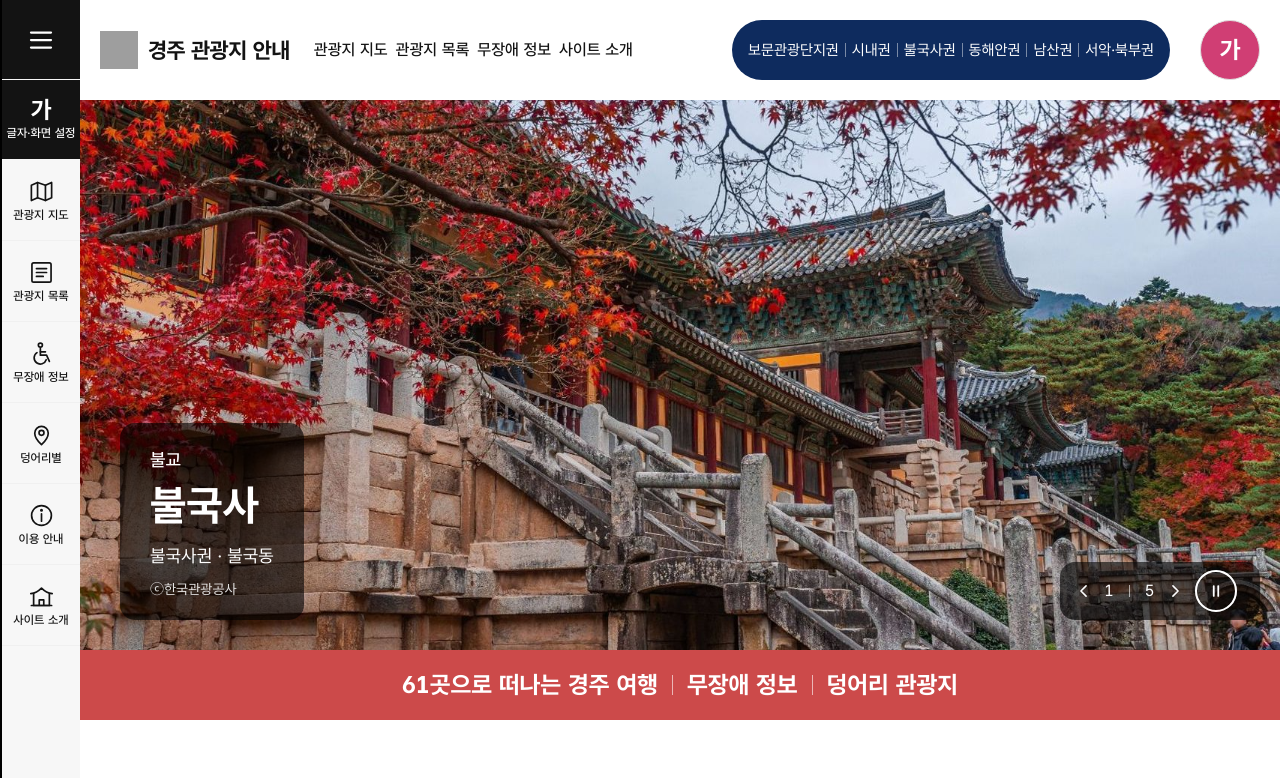
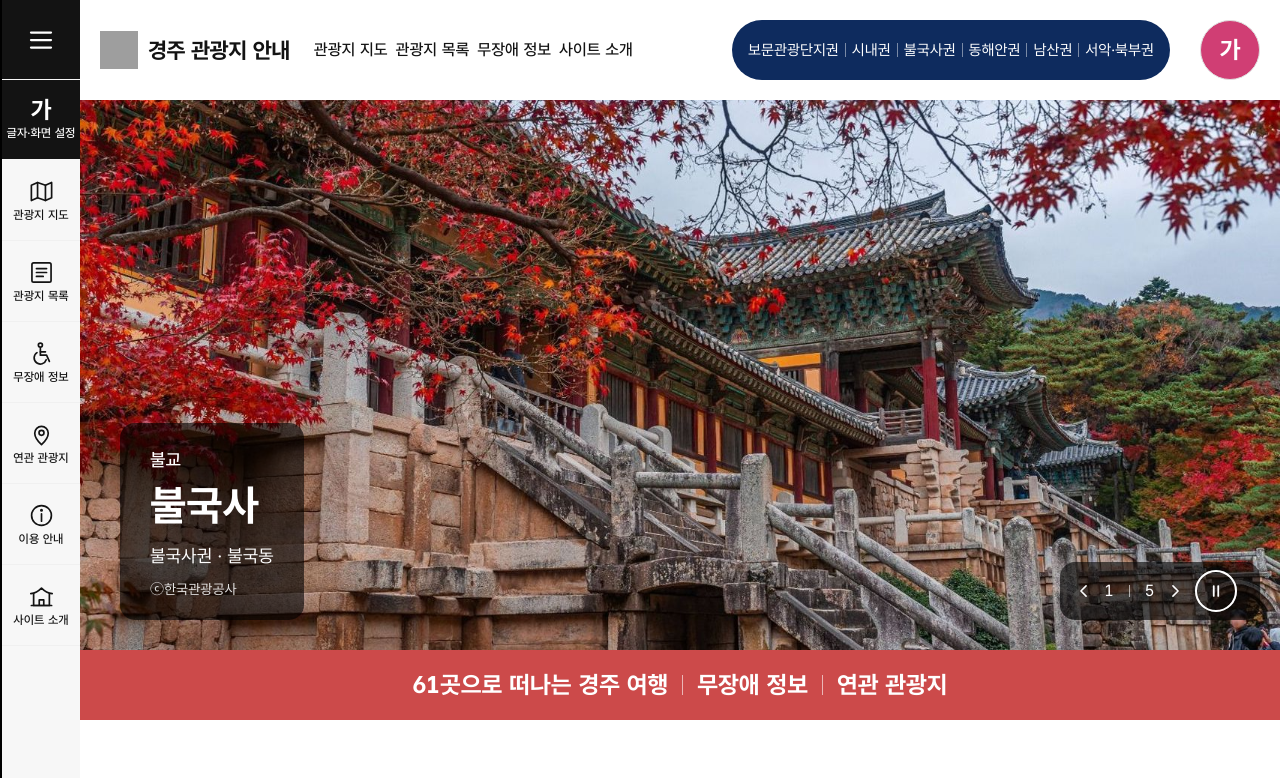
Before and after one commit to noru-0731/sillaforall, a Next.js app: page / in a window 1280 px wide. Shown: the top 778 px of the page. Built offline with nearby package versions, Linux system fonts and the light colour scheme; grey boxes are pictures that could not be loaded.

Commit message:
화면의 '덩어리' 이름을 '연관 관광지'로(사용자 09-27 결정, 데이터랩 '중심-연관 관광지'에서 온 말): 메뉴·왼쪽 막대·첫 쪽 띠·첫 쪽 알약·지도 범례·지도 단추 이름·고르기 aria
Co-Authored-By: Claude Opus 5.5 <noreply@anthropic.com>

```diff
--- a/src/app/page.tsx
+++ b/src/app/page.tsx
@@ -50,7 +50,7 @@ function heroSlides(): HeroSlide[] {
 const BAND = [
   { label: `${places.length}곳으로 떠나는 경주 여행`, href: "/map" },
   { label: "무장애 정보", href: "/barrier-free" },
-  { label: "덩어리 관광지", href: "/list/hub" },
+  { label: "연관 관광지", href: "/list/hub" },
 ];
 
 // 바로가기 줄(궁능: 궁궐안내▲ 왕릉안내 해설안내▲ 관람시간 오시는길). ▲는 눌러서 펼친다.
@@ -58,7 +58,7 @@ const QUICK: QuickItem[] = [
   { label: MENU[0].label, href: MENU[0].href, icon: "map", children: MENU[0].children?.map((c) => ({ label: c.label, href: c.href })) },
   { label: MENU[1].label, href: MENU[1].href, icon: "list" },
   { label: MENU[2].label, href: MENU[2].href, icon: "wheelchair", children: MENU[2].children?.map((c) => ({ label: c.label, href: c.href })) },
-  // 넷째 칸 이름: 예전 '덩어리별 관광지'(점선)를 09-27 점선 1차 정리로 메뉴 이름(ia.ts 2차 메뉴·왼쪽 막대 '덩어리별')으로 바꿨다. 다른 칸도 메뉴 이름이다
+  // 넷째 칸 이름: 예전 '덩어리별 관광지'(점선)를 09-27 점선 1차 정리로 메뉴 이름(ia.ts 2차 메뉴·왼쪽 막대, 09-27 사용자 결정으로 '덩어리별' → '연관 관광지')으로 바꿨다. 다른 칸도 메뉴 이름이다
   { label: MENU[1].children![2].label, href: MENU[1].children![2].href, icon: "hub" },
   { label: "이용 안내", href: "/about/guide", icon: "guide" },
 ];
@@ -97,7 +97,7 @@ function boardLists(): BoardList[] {
   return [
     { key: "listed", label: "무장애 정보가 있는 곳", pill: "정보가 있는 곳", href: "/barrier-free/listed", rows: listed.slice(0, 10).map((p) => row(p)) },
     { key: "unlisted", label: "무장애 정보가 없는 곳", pill: "정보가 없는 곳", href: "/barrier-free/unlisted", rows: unlisted.slice(0, 10).map((p) => row(p)) },
-    { key: "hub", label: "덩어리별", href: "/list/hub", rows: hub.slice(0, 10), hub: true },
+    { key: "hub", label: "연관 관광지", href: "/list/hub", rows: hub.slice(0, 10), hub: true },
     // deck 갈래: 계단 없는 길(테마 쪽 차례 그대로 앞 10곳, 딱지는 권역)
     { key: "stepfree", label: "계단 없는 길", href: STEPFREE_HREF, rows: STEPFREE_PLACES.slice(0, 10).map((q) => row(places.find((p) => p.id === q.id)!)) },
   ];
--- a/src/components/map/AreaKakaoMap.tsx
+++ b/src/components/map/AreaKakaoMap.tsx
@@ -376,8 +376,8 @@ export default function AreaKakaoMap({
           {hubLegend && (
             <li>
               <span className={cn(rs.legSw, a.swOn, a.swEmph)} aria-hidden="true" />
-              {/* 첫 쪽 가운데 띠 이름(점선 없음, 09-27 점선 1차 정리) */}
-              <span>덩어리 관광지</span>
+              {/* 첫 쪽 가운데 띠 이름(09-27 사용자 결정 '연관 관광지') */}
+              <span>연관 관광지</span>
             </li>
           )}
           {sfHere && stepFree && (
--- a/src/components/map/MapExplorer.tsx
+++ b/src/components/map/MapExplorer.tsx
@@ -113,7 +113,7 @@ export default function MapExplorer({
           <div className={s.hubWrap} role="group" aria-labelledby={hubLabelId}>
             <span className={s.hubTit} id={hubLabelId}>
               <Icon name="pin" size={20} strokeWidth={2} />
-              덩어리안내
+              연관 관광지
             </span>
             <ul className={s.hubList}>
               {hubs.map((h) => (
--- a/src/components/map/MapView.tsx
+++ b/src/components/map/MapView.tsx
@@ -813,8 +813,8 @@ export default function MapView({
                   <span className={cn(s.dot, s.dotOn)} />
                 </span>
               </span>
-              {/* 첫 쪽 가운데 띠 이름(점선 없음, 09-27 점선 1차 정리) */}
-              덩어리 관광지
+              {/* 첫 쪽 가운데 띠 이름(09-27 사용자 결정 '연관 관광지') */}
+              연관 관광지
             </li>
           )}
           <li>
--- a/src/components/place-list/HubView.tsx
+++ b/src/components/place-list/HubView.tsx
@@ -14,7 +14,7 @@ export default function HubView({ groups }: { groups: { hub: string; cards: Card
   const g = groups[i];
   return (
     <div className={s.wrap}>
-      <ul className={s.grid} aria-label="덩어리 고르기">
+      <ul className={s.grid} aria-label="연관 관광지 고르기">
         {groups.map((it, k) => {
           const on = k === i;
           return (
--- a/src/data/types.ts
+++ b/src/data/types.ts
@@ -16,7 +16,7 @@ export type Place = {
   filled: number; // 28항목 가운데 글이 적힌 항목 수
   three: { parking: string | null; walk: string | null; toilet: string | null }; // 주차, 걷는 길(접근로·출입통로), 화장실 — 무장애 여행 정보 글 그대로, 없으면 null
   move: Record<string, string | null>; // 이동 일곱 항목 무장애 여행 정보 글
-  cluster: string | null; // 같은 여행 덩어리: 문무대왕면 / 안강·선도 / 산내·건천
+  cluster: string | null; // 연관 관광지 묶음(화면 이름 09-27 '덩어리' → '연관 관광지', 데이터랩 '중심-연관 관광지'): 문무대왕면 / 안강·선도 / 산내·건천
   plan: 1 | 2 | null; // 1차 등록 / 2차 등록 대상
   nearestRegistered: string | null; // 비어 있는 13곳만: 가장 가까운 등록 관광지
   lon: number;
--- a/src/site/ia.ts
+++ b/src/site/ia.ts
@@ -32,7 +32,7 @@ export const MENU: NavItem[] = [
     children: [
       { label: "권역별", href: "/list" },
       { label: "가나다순", href: "/list/abc" },
-      { label: "덩어리별", href: "/list/hub" },
+      { label: "연관 관광지", href: "/list/hub" },
     ],
   },
   {
@@ -76,7 +76,7 @@ export const LEFT_BAR: { label: string; href: string; icon: "map" | "list" | "wh
   { label: "관광지 지도", href: "/map", icon: "map" },
   { label: "관광지 목록", href: "/list", icon: "list" },
   { label: "무장애 정보", href: "/barrier-free", icon: "wheelchair" },
-  { label: "덩어리별", href: "/list/hub", icon: "hub" },
+  { label: "연관 관광지", href: "/list/hub", icon: "hub" },
   { label: "이용 안내", href: "/about/guide", icon: "guide" },
   { label: "사이트 소개", href: "/about", icon: "about" },
 ];
```
